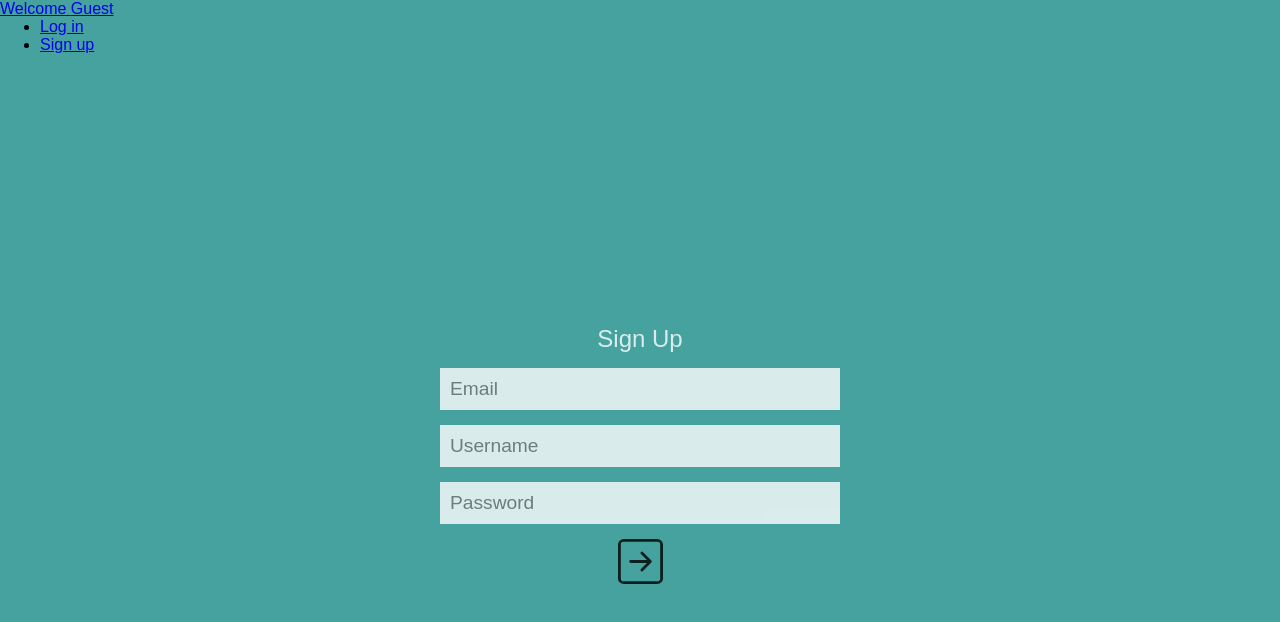
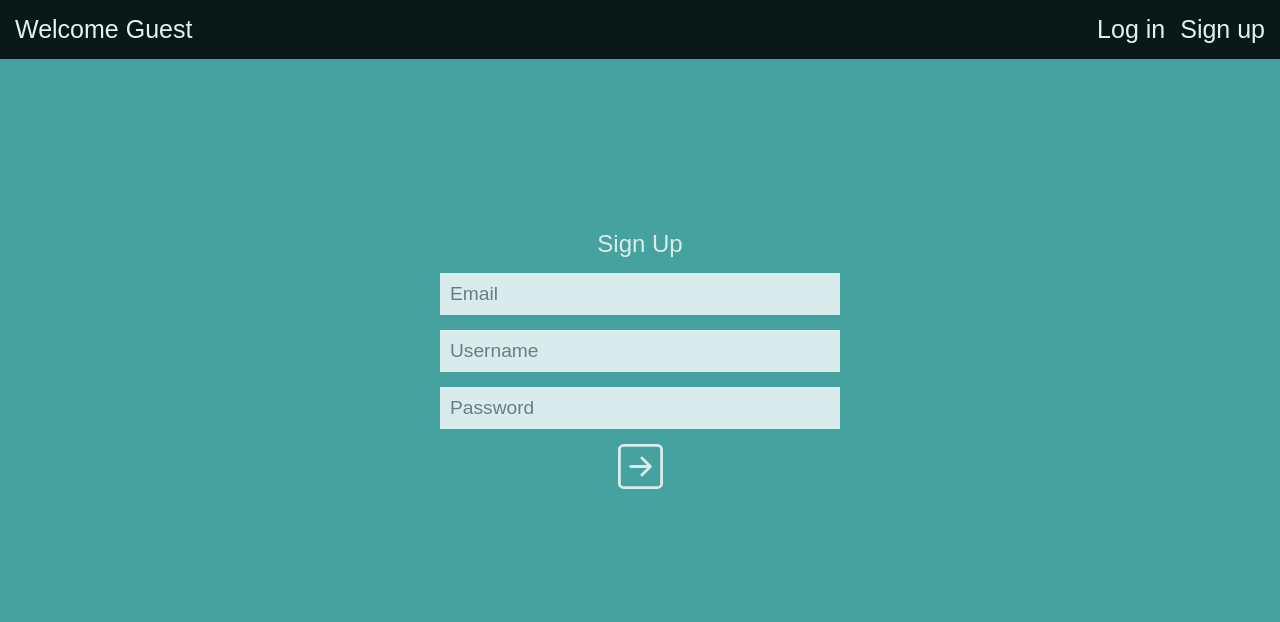
Before and after one commit to zeh1/frontend-react-proj, a React (Create React App) app: page /signup in a window 1280 px wide. Shown: the top 622 px of the page. Built offline with nearby package versions, Linux system fonts and the light colour scheme.

Commit message:
finished styling navbar

```diff
--- a/src/components/Navbar.css
+++ b/src/components/Navbar.css
@@ -0,0 +1,37 @@
+.navbar {
+    background: black;
+    display: flex;
+    justify-content: space-between;
+}
+
+.navbar .link {
+    color: white;
+    text-decoration: none;
+    transition: color .5s ease;
+}
+
+.navbar li {
+    display: inline-block;
+    margin-left: 15px;
+}
+
+.navbar {
+    max-width: 1300px;
+    margin: 0 auto;
+}
+
+.navbar-container {
+    background: black;
+    position: sticky;
+    top: 0;
+    padding: 15px;
+    opacity: .85;
+}
+
+.navbar > * {
+    font-size: 25px;
+}
+
+.navbar .link:hover {
+    color: #66fcf1;
+}
--- a/src/components/Navbar.js
+++ b/src/components/Navbar.js
@@ -22,12 +22,12 @@ export default class Navbar extends React.Component {
             <div className='navbar-container'>
                 <div className='navbar'>
                     <div className='left'>
-                        <Link to='/'>Welcome {username}</Link>
+                        <Link className='link' to='/'>Welcome {username}</Link>
                     </div>
                     <div className='right'>
                         <ul>
-                            <li><Link to='/'>Account</Link></li>
-                            <li><Link to='/' onClick={this.props.logout}>Log out</Link></li>
+                            <li><Link className='link' to='/'>Account</Link></li>
+                            <li><Link className='link' to='/' onClick={this.props.logout}>Log out</Link></li>
                         </ul>
                     </div>
                 </div>
@@ -38,12 +38,12 @@ export default class Navbar extends React.Component {
             <div className='navbar-container'>
                 <div className='navbar'>
                     <div className='left'>
-                        <Link to='/'>Welcome {username}</Link>
+                        <Link className='link' to='/'>Welcome {username}</Link>
                     </div>
                     <div className='right'>
                         <ul>
-                            <li><Link to='/login'>Log in</Link></li>
-                            <li><Link to='/signup'>Sign up</Link></li>
+                            <li><Link className='link' to='/login'>Log in</Link></li>
+                            <li><Link className='link' to='/signup'>Sign up</Link></li>
                         </ul>
                     </div>
                 </div>
--- a/src/components/SignupForm.css
+++ b/src/components/SignupForm.css
@@ -3,7 +3,7 @@
     justify-content: center;
     align-items: center;
     align-content: center;
-    height: 100vh;
+    height: 75vh;
 }
 
 .signup-form div {
@@ -41,6 +41,7 @@
 
 .signup-form svg {
     margin: 0 auto;
+    color: white;
     transition: color .25s ease;
 }
 
```
